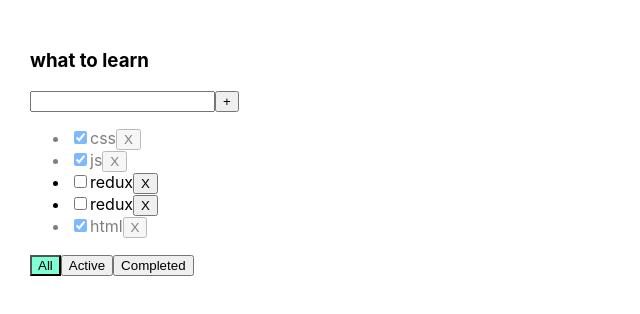
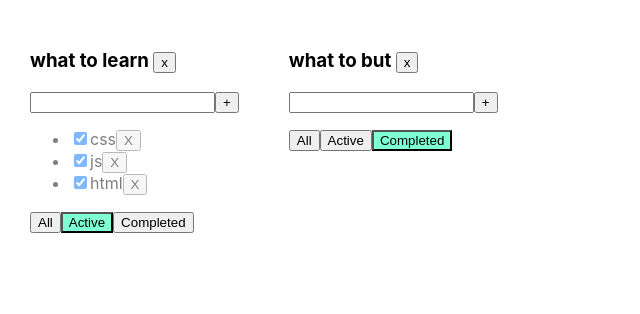
Before and after one commit to limitlesscreator/todoList, a React (Create React App) app: page / in a window 1280 px wide. Shown: the top 314 px of the page, without its empty margins (0-640 px from the left). Built offline with nearby package versions, Linux system fonts and the light colour scheme.

Commit message:
stage 5 finished

```diff
--- a/src/App.tsx
+++ b/src/App.tsx
@@ -6,65 +6,104 @@
 
 export type FilterValuesType = "all" | "completed" | "active"
 
+type TodoListType = {
+    id: string
+    title: string
+    filter: FilterValuesType
+}
+
 
 function App() {
-    let [tasks, setTasks] = useState([
-        {id: v1(), title: 'css', isDone: true},
-        {id: v1(), title: 'js', isDone: true},
-        {id: v1(), title: 'redux', isDone: false},
-        {id: v1(), title: 'redux', isDone: false},
-        {id: v1(), title: 'html', isDone: true},
-    ])
-    let [filter, setFilter] = useState<FilterValuesType>("all")
 
-    function removeTask(id: string) {
+
+    function removeTask(id: string, todolistId: string) {
+        let tasks = tasksObj[todolistId]
         let filteredTasks = tasks.filter(t => t.id !== id)
-        setTasks(filteredTasks)
+        tasksObj[todolistId] = filteredTasks
+        setTasks({...tasksObj})
     }
 
-    function addTask(title: string) {
-        let newTask = {
-            id: v1(),
-            title: title,
-            isDone: false
-        }
-        let newTasks = [newTask, ...tasks]
-        setTasks(newTasks)
+    function addTask(title: string, todolistId: string) {
+        let task = {id: v1(), title: title, isDone: false}
+        let tasks = tasksObj[todolistId]
+        let newTasks = [task, ...tasks]
+        tasksObj[todolistId] = newTasks;
+        setTasks({...tasksObj})
     }
 
 
-    function changeStatus(taskId: string, isDone: boolean) {
+    function changeStatus(taskId: string, isDone: boolean, todolistId:string) {
+        let tasks = tasksObj[todolistId]
         let task = tasks.find(t => t.id === taskId)
         if (task) {
             task.isDone = isDone
+            setTasks({...tasksObj})
         }
-        setTasks([...tasks])
     }
 
 
-    function changeFilter(value: FilterValuesType) {
-        setFilter(value)
+    function changeFilter(value: FilterValuesType, todolistId: string) {
+        let todolist = todolists.find(tl => tl.id === todolistId)
+        if (todolist) {
+            todolist.filter = value
+            setTodolists([...todolists])
+        }
     }
 
-    let tasksForTodoList = tasks
+    let todolistId1 = v1()
+    let todolistId2 = v1()
 
-    if (filter === "active") {
-        tasksForTodoList = tasks.filter(t => t.isDone === true)
+    let [todolists, setTodolists] = useState<Array<TodoListType>>([
+        {id: todolistId1, title: "what to learn", filter: "active"},
+        {id: todolistId2, title: "what to but", filter: "completed"},
+    ])
+
+    let removeTodolist = (todolistId: string) => {
+        let filteredTodolist = todolists.filter(tl => tl.id !== todolistId)
+        setTodolists(filteredTodolist)
+        delete tasksObj[todolistId]
+        setTasks({...tasksObj})
     }
-    if (filter === "completed") {
-        tasksForTodoList = tasks.filter(t => t.isDone === false)
-    }
+
+    let [tasksObj, setTasks] = useState({
+        [todolistId1]: [
+            {id: v1(), title: 'css', isDone: true},
+            {id: v1(), title: 'js', isDone: true},
+            {id: v1(), title: 'redux', isDone: false},
+            {id: v1(), title: 'redux', isDone: false},
+            {id: v1(), title: 'html', isDone: true},],
+        [todolistId2]: [
+            {id: v1(), title: 'Book', isDone: true},
+            {id: v1(), title: 'Milk', isDone: true},
+        ]
+    })
 
     return (
         <div className="App">
-            <TodoList title='what to learn'
-                      tasks={tasksForTodoList}
-                      removeTask={removeTask}
-                      changeFilter={changeFilter}
-                      addTask={addTask}
-                      changeTaskStatus = {changeStatus}
-                      filter={filter}
-            />
+            {
+                todolists.map((tl) => {
+
+                    let tasksForTodoList = tasksObj[tl.id]
+
+                    if (tl.filter === "active") {
+                        tasksForTodoList = tasksForTodoList.filter(t => t.isDone === true)
+                    }
+                    if (tl.filter === "completed") {
+                        tasksForTodoList = tasksForTodoList.filter(t => t.isDone === false)
+                    }
+                    return <TodoList title={tl.title}
+                                     key={tl.id}
+                                     id={tl.id}
+                                     tasks={tasksForTodoList}
+                                     removeTask={removeTask}
+                                     changeFilter={changeFilter}
+                                     addTask={addTask}
+                                     changeTaskStatus={changeStatus}
+                                     filter={tl.filter}
+                                     removeTodolist={removeTodolist}
+                    />
+                })
+            }
         </div>
     );
 }
--- a/src/Todolist.tsx
+++ b/src/Todolist.tsx
@@ -7,23 +7,25 @@
     isDone: boolean
 }
 type PropsType = {
+    id: string
     title: string
     tasks: Array<TaskType>
-    removeTask: (taskId: string) => void
-    changeFilter: (value: FilterValuesType) => void
-    addTask: (title: string) => void
-    changeTaskStatus: (taskId: string, isDone: boolean) => void
+    removeTask: (taskId: string, todolistId: string) => void
+    changeFilter: (value: FilterValuesType, todolistId: string) => void
+    addTask: (title: string, todolistId: string) => void
+    changeTaskStatus: (taskId: string, isDone: boolean, todolistId: string) => void
     filter: FilterValuesType
+    removeTodolist: (todolistId: string) => void
 }
 
 export function TodoList(props: PropsType) {
 
     const [title, setTitle] = useState("")
-    const [error, setError] = useState<string | null >(null)
+    const [error, setError] = useState<string | null>(null)
 
     const addTask = () => {
         if (title.trim() !== '') {
-            props.addTask(title.trim())
+            props.addTask(title.trim(), props.id)
             setTitle('')
         } else {
             setError('Title is requared')
@@ -40,13 +42,16 @@
         }
     }
 
-    const onAllClickHandler = () => props.changeFilter("all")
-    const onActiveClickHandler = () => props.changeFilter("active")
-    const onCompletedClickHandler = () => props.changeFilter("completed")
+    const onAllClickHandler = () => props.changeFilter("all", props.id)
+    const onActiveClickHandler = () => props.changeFilter("active", props.id)
+    const onCompletedClickHandler = () => props.changeFilter("completed", props.id)
+    const removeTodolist = () => {
+        props.removeTodolist(props.id)
+    }
 
     return (
         <div>
-            <h3>{props.title}</h3>
+            <h3>{props.title} <button onClick={removeTodolist}>x</button></h3>
             <div>
                 <input value={title}
                        onChange={onNewTitleChangeHandler}
@@ -60,12 +65,12 @@
             </div>
             <ul>
                 {props.tasks.map(t => {
-                    const onClickHandler = () => props.removeTask(t.id)
+                    const onClickHandler = () => props.removeTask(t.id, props.id)
                     const onChangeHandler = (e: ChangeEvent<HTMLInputElement>) => {
-                        props.changeTaskStatus(t.id, e.currentTarget.checked)
+                        props.changeTaskStatus(t.id, e.currentTarget.checked, props.id);
                     }
 
-                    return <li key={t.id} className={t.isDone === true ? 'is-done':''}>
+                    return <li key={t.id} className={t.isDone === true ? 'is-done' : ''}>
                         <input type="checkbox"
                                onChange={onChangeHandler}
                                checked={t.isDone}/>
@@ -76,9 +81,14 @@
                 }
             </ul>
             <div>
-                <button className={props.filter === "all" ? 'active-filter':''} onClick={onAllClickHandler}>All</button>
-                <button className={props.filter === "active" ? 'active-filter':''} onClick={onActiveClickHandler}>Active</button>
-                <button className={props.filter === "completed" ? 'active-filter':''} onClick={onCompletedClickHandler}>Completed</button>
+                <button className={props.filter === "all" ? 'active-filter' : ''} onClick={onAllClickHandler}>All
+                </button>
+                <button className={props.filter === "active" ? 'active-filter' : ''}
+                        onClick={onActiveClickHandler}>Active
+                </button>
+                <button className={props.filter === "completed" ? 'active-filter' : ''}
+                        onClick={onCompletedClickHandler}>Completed
+                </button>
             </div>
         </div>
     )
```
